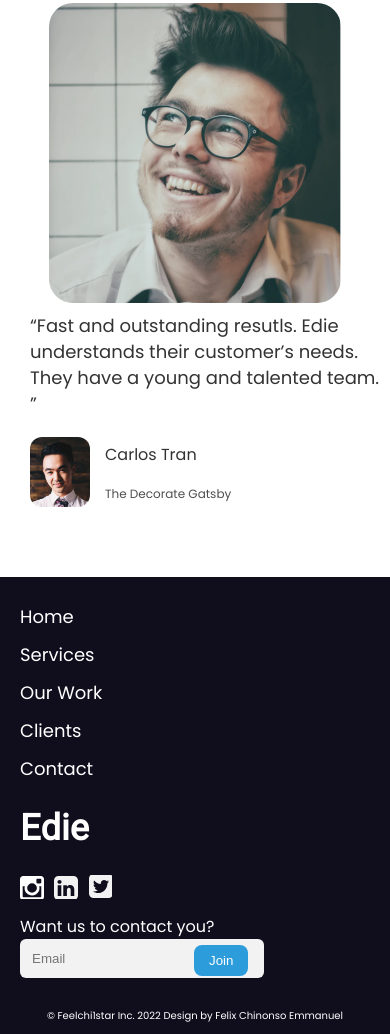
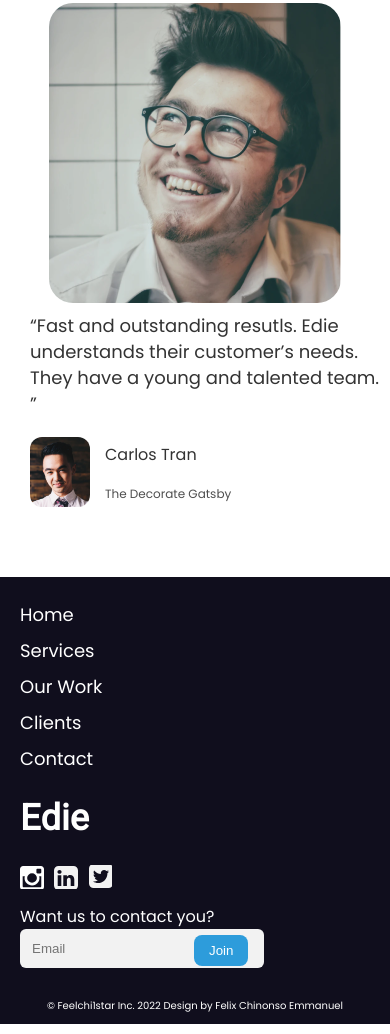
Before and after one commit to feelchi1star/Edie-homepage, a plain HTML site: page index.htm in a window 390 px wide. Shown: the part 4595-5629 px from the top of the page. Drawn offline with Linux system fonts and the light colour scheme.

Commit message:
Modified the Css file
I reduced the navbar text font to 18px in the template

```diff
--- a/css/css.css
+++ b/css/css.css
@@ -426,7 +426,7 @@ footer {
   display: flex;
   align-items: center;
 }
-
+/* tablet */
 @media (min-width: 600px) and (max-width: 992px) {
   .nav-text {
     gap: 10px;
@@ -680,6 +680,7 @@ footer {
   .nav-text {
     display: block;
     text-align: center;
+    font-size: 18px;
   }
 
   .link {
```
